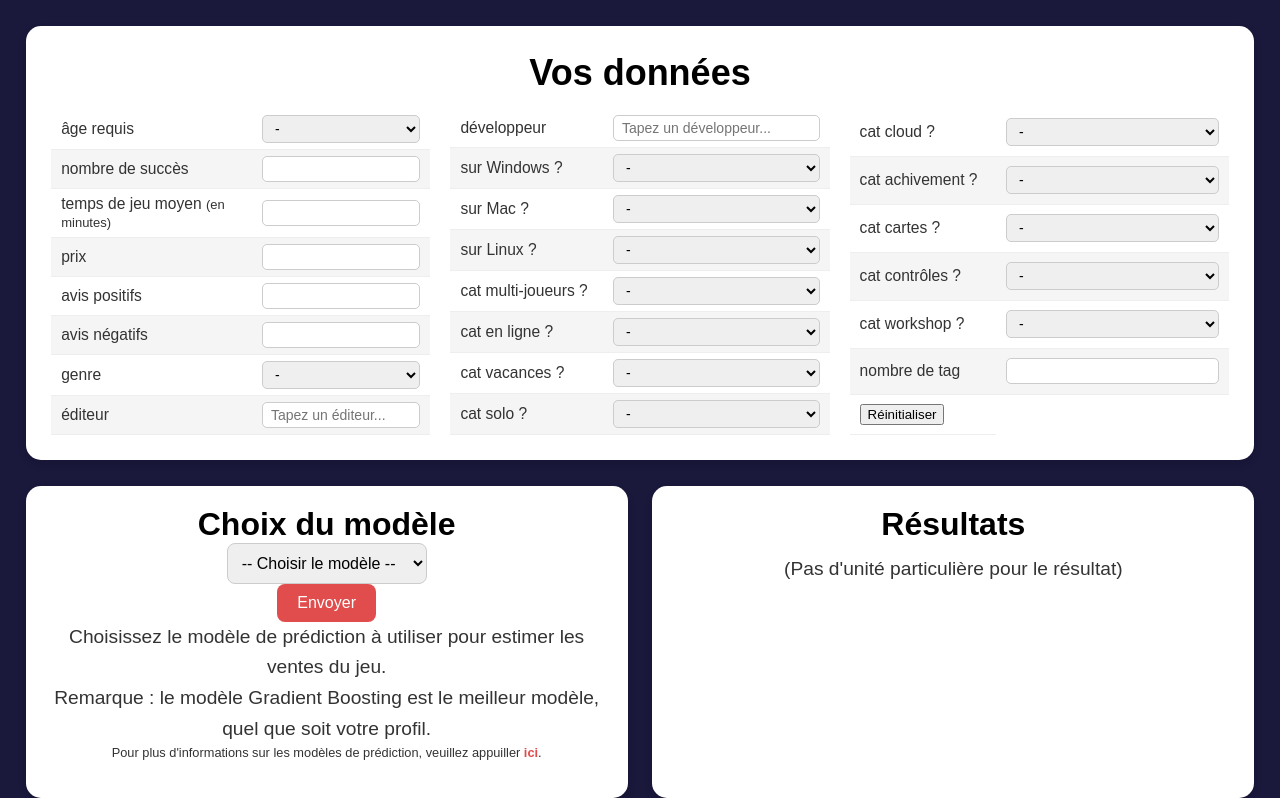
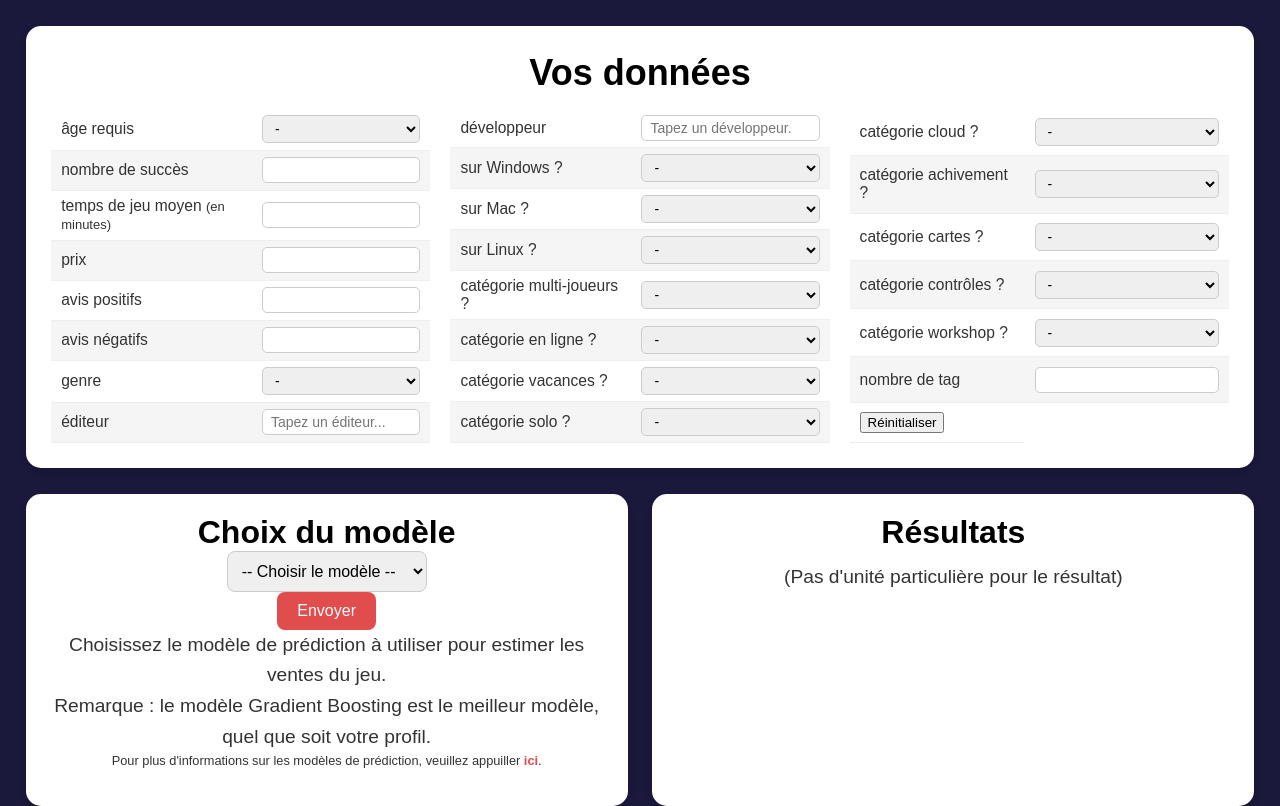
Before and after one commit to Caquite/GamesSales, a PHP site: page /accueil.php in a window 1280 px wide. Shown: the part 93-899 px from the top of the page. Run offline with PHP 8.4, Linux system fonts and the light colour scheme.

Commit message:
questionnaire clair

```diff
--- a/Site_web/frontend/accueil.php
+++ b/Site_web/frontend/accueil.php
@@ -116,22 +116,22 @@
                             <option value="1">Oui</option>
                             <option value="0">Non</option>
                         </select></td></tr>
-                        <tr><td>cat multi-joueurs ?</td><td><select name="cat_multi">
+                        <tr><td>catégorie multi-joueurs ?</td><td><select name="cat_multi">
                             <option value="">-</option>
                             <option value="1">Oui</option>
                             <option value="0">Non</option>
                         </select></td></tr>
-                        <tr><td>cat en ligne ?</td><td><select name="cat_online">
+                        <tr><td>catégorie en ligne ?</td><td><select name="cat_online">
                             <option value="">-</option>
                             <option value="1">Oui</option>
                             <option value="0">Non</option>
                         </select></td></tr>
-                        <tr><td>cat vacances ?</td><td><select name="cat_vac">
+                        <tr><td>catégorie vacances ?</td><td><select name="cat_vac">
                             <option value="">-</option>
                             <option value="1">Oui</option>
                             <option value="0">Non</option>
                         </select></td></tr>
-                        <tr><td>cat solo ?</td><td><select name="cat_solo">
+                        <tr><td>catégorie solo ?</td><td><select name="cat_solo">
                             <option value="">-</option>
                             <option value="1">Oui</option>
                             <option value="0">Non</option>
@@ -142,27 +142,27 @@
                 <!-- Colonne 3 -->
                 <table class="tableau_donnees">
                     <tbody>
-                        <tr><td>cat cloud ?</td><td><select name="cat_cloud">
+                        <tr><td>catégorie cloud ?</td><td><select name="cat_cloud">
                             <option value="">-</option>
                             <option value="1">Oui</option>
                             <option value="0">Non</option>
                         </select></td></tr>
-                        <tr><td>cat achivement ?</td><td><select name="cat_achiev">
+                        <tr><td>catégorie achivement ?</td><td><select name="cat_achiev">
                             <option value="">-</option>
                             <option value="1">Oui</option>
                             <option value="0">Non</option>
                         </select></td></tr>
-                        <tr><td>cat cartes ?</td><td><select name="cat_cards">
+                        <tr><td>catégorie cartes ?</td><td><select name="cat_cards">
                             <option value="">-</option>
                             <option value="1">Oui</option>
                             <option value="0">Non</option>
                         </select></td></tr>
-                        <tr><td>cat contrôles ?</td><td><select name="cat_ctrl">
+                        <tr><td>catégorie contrôles ?</td><td><select name="cat_ctrl">
                             <option value="">-</option>
                             <option value="1">Oui</option>
                             <option value="0">Non</option>
                         </select></td></tr>
-                        <tr><td>cat workshop ?</td><td><select name="cat_workshop">
+                        <tr><td>catégorie workshop ?</td><td><select name="cat_workshop">
                             <option value="">-</option>
                             <option value="1">Oui</option>
                             <option value="0">Non</option>
```
